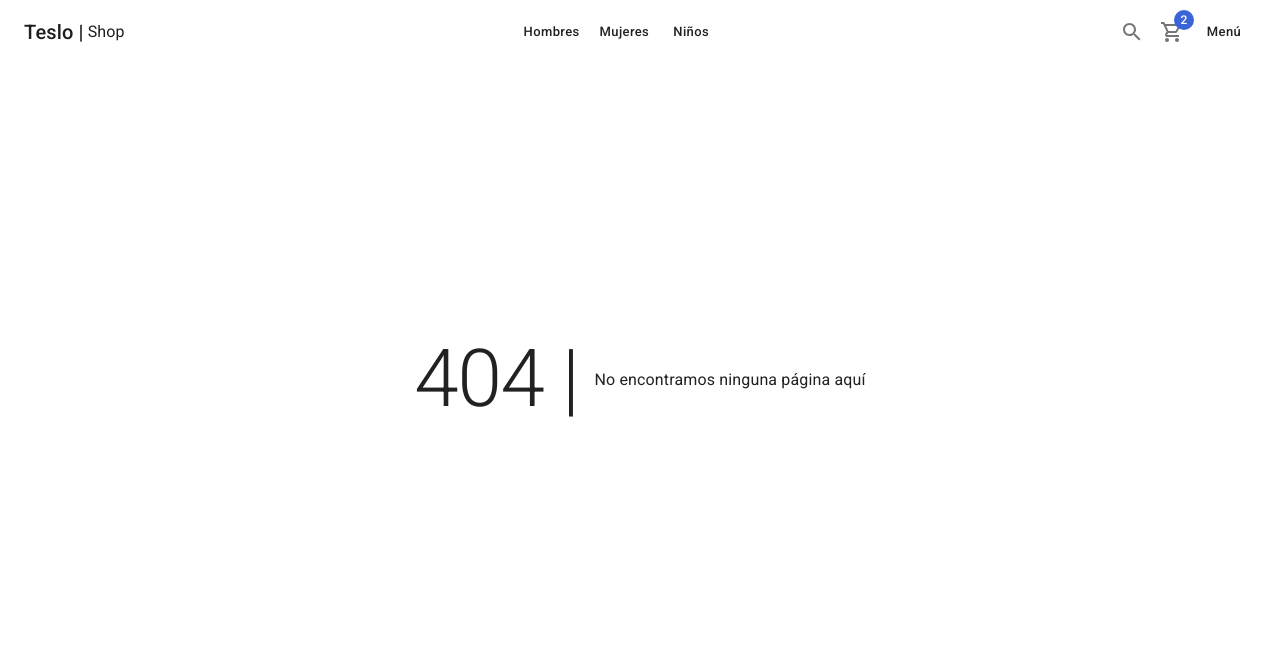
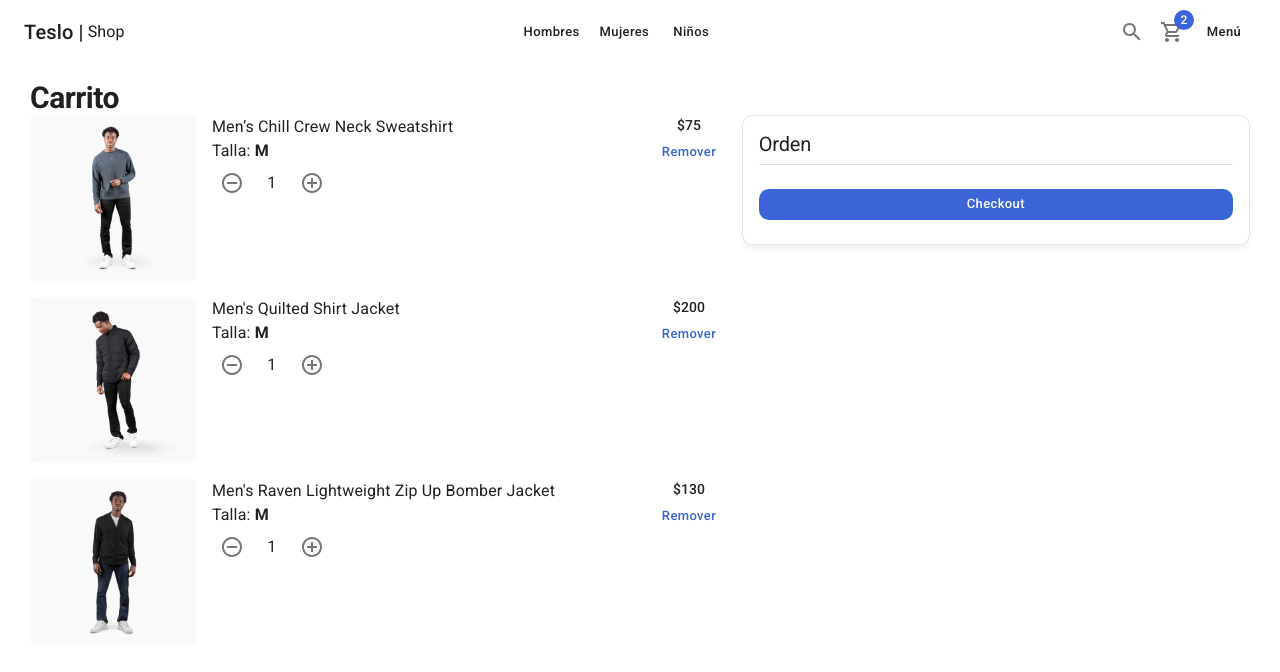
Before and after one commit to mundoenrique/05-next-teslo-shop, a Next.js app: page /cart in a window 1280 px wide. Before the commit this address had no page. Shown: the top 672 px of the page. Built offline with nearby package versions, Linux system fonts and the light colour scheme.

Commit message:
Productos en el carrito

```diff
--- /dev/null
+++ b/components/cart/CartList.tsx
@@ -0,0 +1,41 @@
+import NextLink from 'next/link';
+import { Box, Button, CardActionArea, CardMedia, Grid, Link, Typography } from '@mui/material';
+import { initialData } from '../../database/products';
+import { ItemCounter } from '../ui';
+
+const productsInCart = [initialData.products[0], initialData.products[1], initialData.products[2]];
+
+export const CartList = () => {
+  return (
+    <>
+      {productsInCart.map((product) => (
+        <Grid container spacing={2} key={product.slug} sx={{ mb: 2 }}>
+          <Grid item xs={3}>
+            <NextLink href="/product/slug" passHref>
+              <Link>
+                <CardActionArea>
+                  <CardMedia image={`products/${product.images[0]}`} component="img" sx={{ borderRadius: '5px' }} />
+                </CardActionArea>
+              </Link>
+            </NextLink>
+          </Grid>
+          <Grid item xs={7}>
+            <Box display="flex" flexDirection="column">
+              <Typography variant="body1">{product.title}</Typography>
+              <Typography variant="body1">
+                Talla: <strong>M</strong>
+              </Typography>
+              <ItemCounter />
+            </Box>
+          </Grid>
+          <Grid item xs={2} display="flex" alignItems="center" flexDirection="column">
+            <Typography variant="subtitle2">{`$${product.price}`}</Typography>
+            <Button variant="text" color="secondary">
+              Remover
+            </Button>
+          </Grid>
+        </Grid>
+      ))}
+    </>
+  );
+};
--- /dev/null
+++ b/components/cart/indext.ts
@@ -0,0 +1 @@
+export * from './CartList';
--- /dev/null
+++ b/pages/cart/index.tsx
@@ -0,0 +1,35 @@
+import { Box, Button, Card, CardContent, Divider, Grid, Typography } from '@mui/material';
+
+import { ShopLayout } from '../../components/layuots/ShopLayout';
+import { CartList } from '../../components/cart/CartList';
+
+const CartPage = () => {
+  return (
+    <ShopLayout title={'Carrito - 3'} pageDescription="Carrito de compras de la tienda">
+      <Typography variant="h1" component="h1">
+        Carrito
+      </Typography>
+      <Grid container>
+        <Grid item xs={12} sm={7}>
+          <CartList />
+        </Grid>
+        <Grid item xs={12} sm={5}>
+          <Card className="summary-card">
+            <CardContent>
+              <Typography variant="h2">Orden</Typography>
+              <Divider sx={{ my: 1 }} />
+              {/* Order SUmary */}
+              <Box sx={{ mt: 3 }}>
+                <Button color="secondary" className="circular-btn" fullWidth>
+                  Checkout
+                </Button>
+              </Box>
+            </CardContent>
+          </Card>
+        </Grid>
+      </Grid>
+    </ShopLayout>
+  );
+};
+
+export default CartPage;
```
